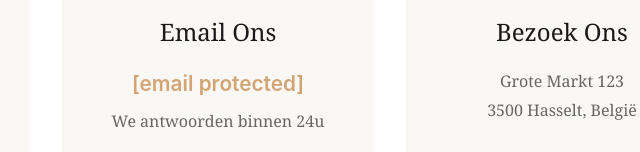
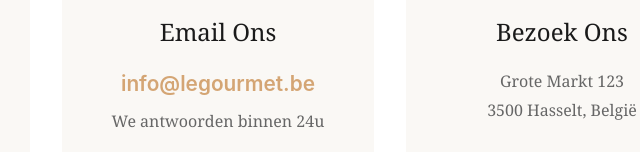
Before and after one commit to AminAit1/restorep, a plain HTML site: page index.html in a window 1280 px wide. Shown: the part 4017-4169 px from the top of the page, 422-1062 px from the left. Drawn offline with Linux system fonts and the light colour scheme.

Commit message:
email fix

```diff
--- a/index.html
+++ b/index.html
@@ -184,7 +184,7 @@
                 <div class="contact-card">
                     <div class="contact-icon">📧</div>
                     <h3>Email Ons</h3>
-                    <a href="/cdn-cgi/l/email-protection#b3daddd5dcf3dfd6d4dcc6c1ded6c79dd1d6" class="contact-link"><span class="__cf_email__" data-cfemail="6900070f0629050c0e061c1b040c1d470b0c">[email&#160;protected]</span></a>
+                    <a href="mailto:info@legourmet.be" class="contact-link">info@legourmet.be</a>
                     <p>We antwoorden binnen 24u</p>
                 </div>
 
```
